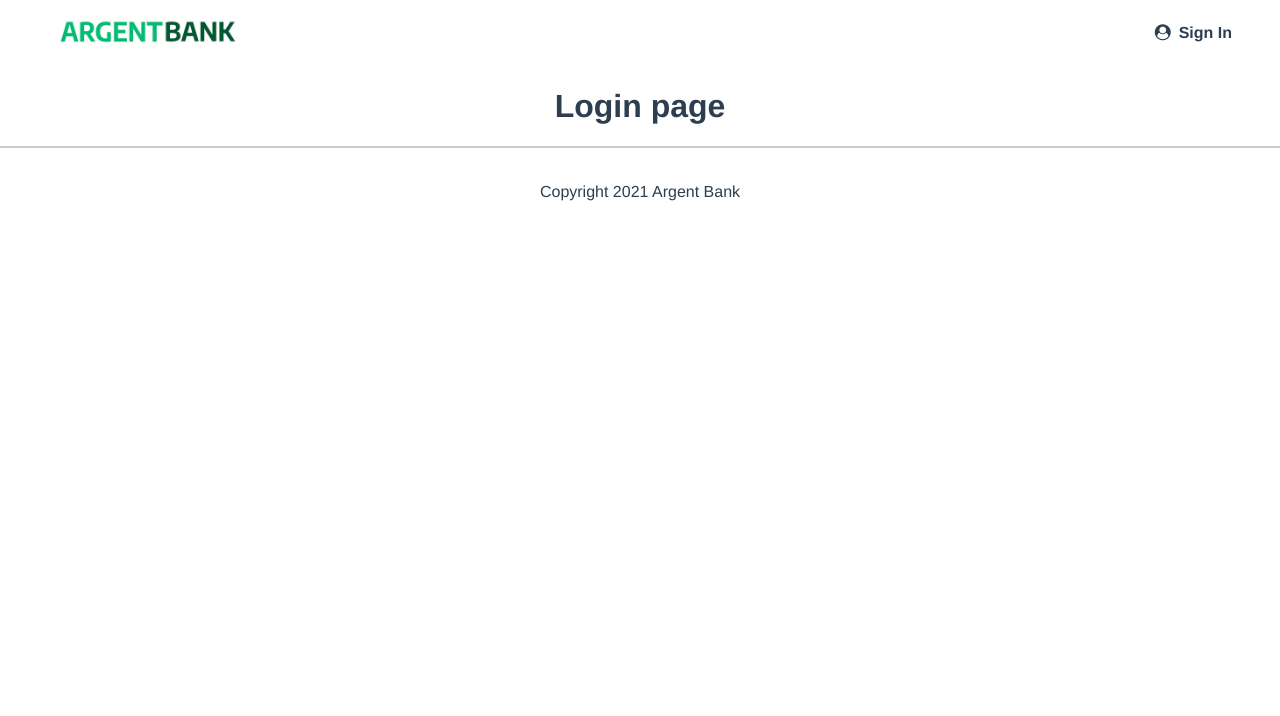
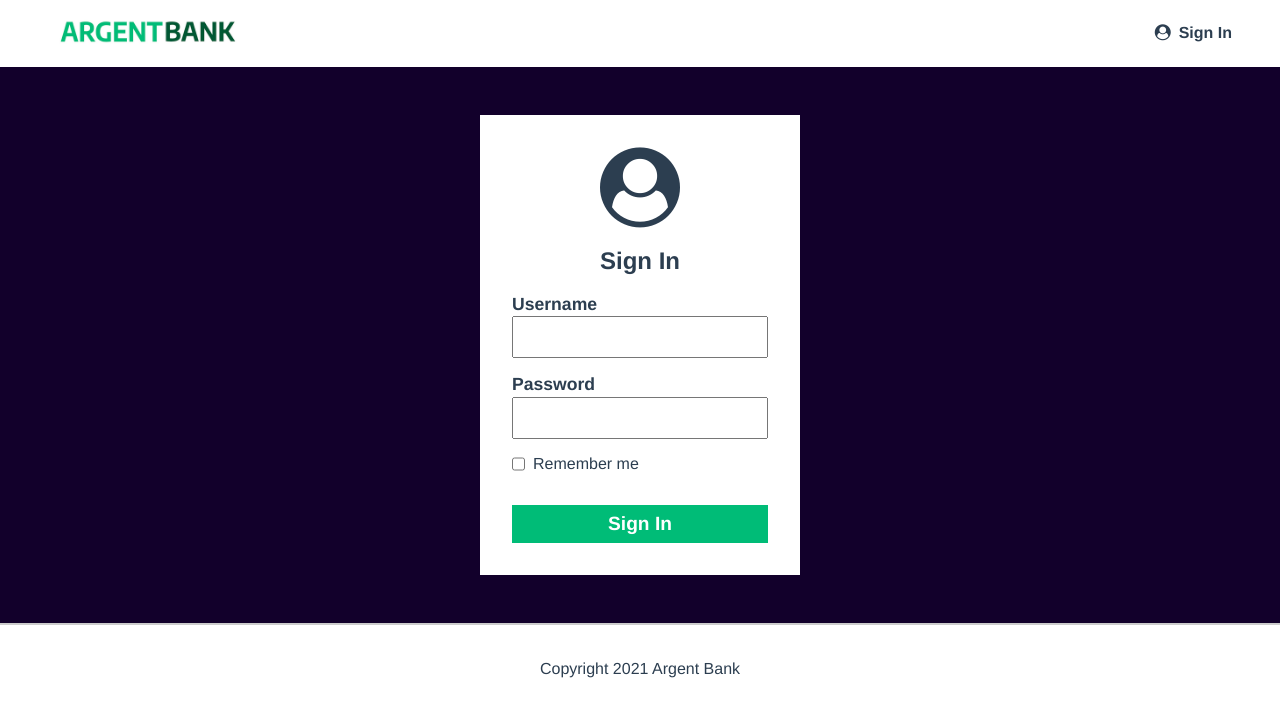
Before and after one commit to logic-fabric/LoicMangin_13_25072021, a React (Create React App) app: page /login in a window 1280 px wide. Shown: the top 716 px of the page. Built offline with nearby package versions, Linux system fonts and the light colour scheme.

Commit message:
feature: Login page

```diff
--- /dev/null
+++ b/src/components/LoginForm/LoginForm.jsx
@@ -0,0 +1,80 @@
+import { Link } from "react-router-dom";
+import styled from "styled-components";
+
+import { styleVar } from "../../utils/styleVariables";
+
+export function LoginForm() {
+  return (
+    <form>
+      <LabeledInput>
+        <label for="username">Username</label>
+        <input type="text" id="username" />
+      </LabeledInput>
+
+      <LabeledInput>
+        <label for="password">Password</label>
+        <input type="password" id="password" />
+      </LabeledInput>
+
+      <LabeledCheckbox>
+        <input type="checkbox" id="remember-me" />
+        <label for="remember-me">Remember me</label>
+      </LabeledCheckbox>
+
+      <SignInLink to="/profile">
+        <SignInButton>Sign In</SignInButton>
+      </SignInLink>
+    </form>
+  );
+}
+
+const LabeledInput = styled.div`
+  display: flex;
+  flex-direction: column;
+
+  margin: 0 0 1rem 0;
+
+  text-align: left;
+
+  label {
+    margin: 0 0 0.125rem 0;
+
+    font-size: 1.1rem;
+    font-weight: 700;
+  }
+
+  input {
+    padding: 0.5rem;
+
+    font-size: 1.2rem;
+  }
+`;
+
+const LabeledCheckbox = styled.div`
+  display: flex;
+
+  label {
+    margin: 0 0 0 0.5rem;
+  }
+`
+
+const SignInLink = styled(Link)`
+  text-decoration: none;
+`;
+
+const SignInButton = styled.button`
+  display: block;
+
+  width: 100%;
+  margin: 2rem 0 0 0;
+  padding: 0.5rem;
+  border: none;
+
+  color: white;
+  font-size: 1.2rem;
+  font-weight: 700;
+
+  background: ${styleVar.primary500};
+
+  cursor: pointer;
+`;
--- a/src/index.jsx
+++ b/src/index.jsx
@@ -74,6 +74,10 @@ const GlobalStyle = createGlobalStyle`
     min-height: 100vh;
   }
 
+  main {
+    flex: 1;
+  }
+
   p {
     line-height: 1.5;
   }
--- a/src/pages/Login/Login.jsx
+++ b/src/pages/Login/Login.jsx
@@ -1,7 +1,37 @@
+import styled from "styled-components";
+
+import { LoginForm } from "../../components/LoginForm/LoginForm";
+
+import { styleVar } from "../../utils/styleVariables";
+
 export function Login() {
   return (
-    <div>
-      <h1>Login page</h1>
-    </div>
+    <LoginMain>
+      <LoginFormContainer>
+        <i className="fa fa-user-circle"></i>
+
+        <h2>Sign In</h2>
+
+        <LoginForm />
+      </LoginFormContainer>
+    </LoginMain>
   );
 }
+
+const LoginMain = styled.main`
+  padding: 3rem;
+
+  background: ${styleVar.secondary900};
+`;
+
+const LoginFormContainer = styled.section`
+  width: 20rem;
+  margin: 0 auto;
+  padding: 2rem;
+
+  background: white;
+
+  i {
+    font-size: 5rem;
+  }
+`;
--- a/src/utils/styleVariables.js
+++ b/src/utils/styleVariables.js
@@ -1,6 +1,8 @@
 export const styleVar = {
   primary500: "#00bc77",
   primary700: "#005834",
+
+  secondary900: "#12002b",
 
   neutral300: "#ccc",
   neutral700: "#2c3e50",
```
